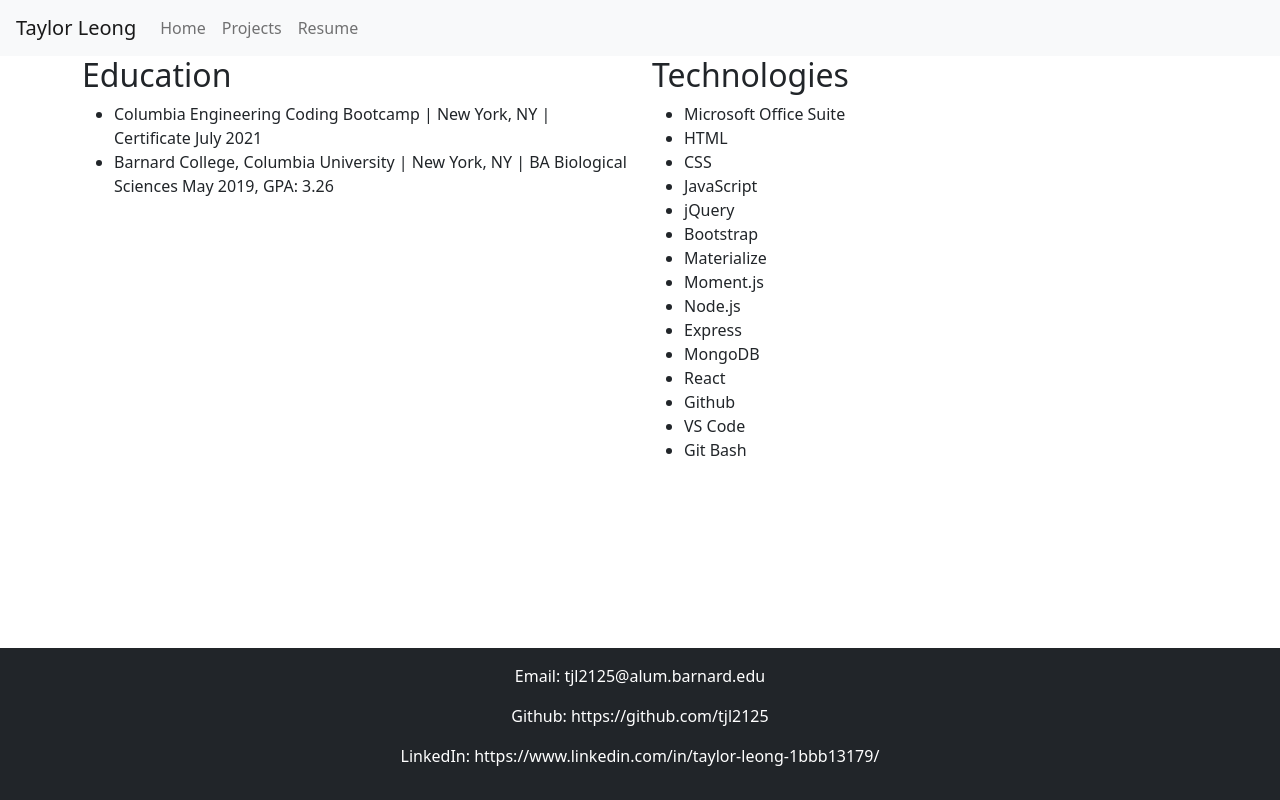
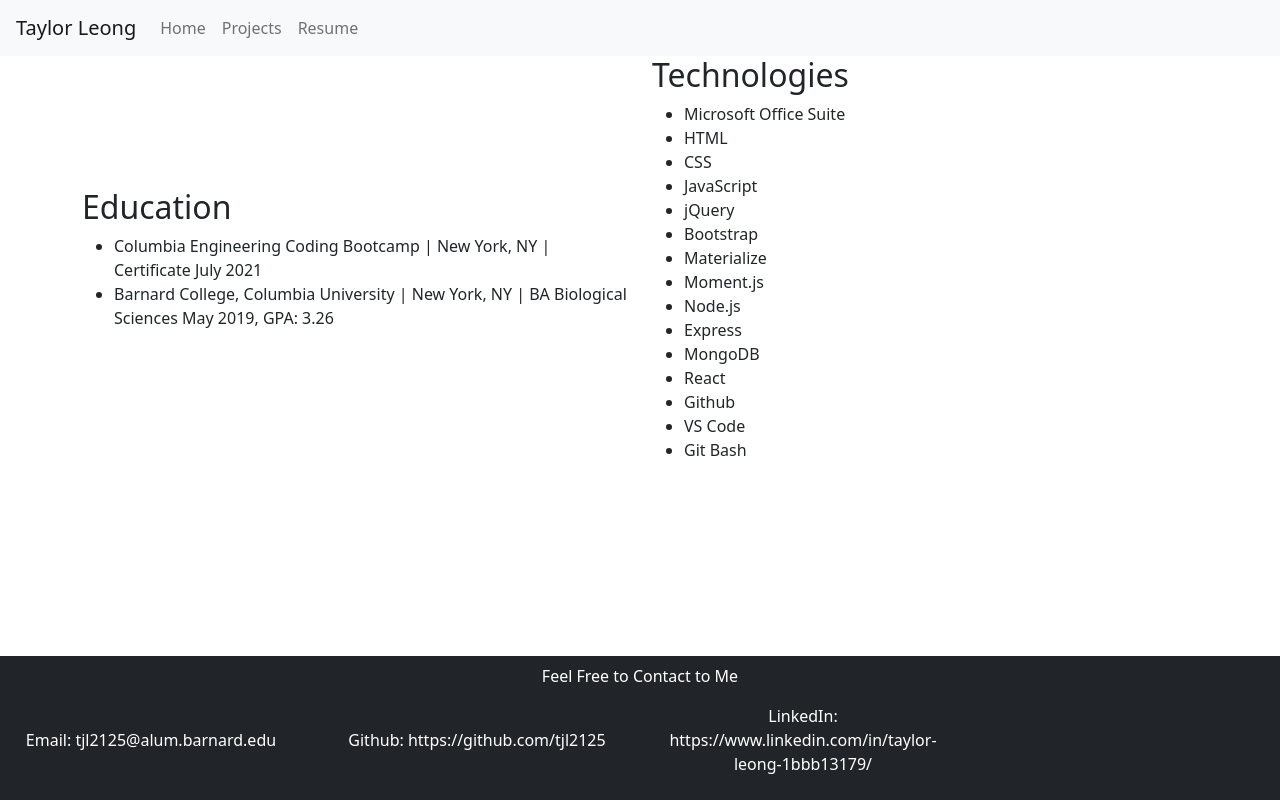
Before and after one commit to tjl2125/portfolio-react, a React (Create React App) app: page /Resume in a window 1280 px wide. Built offline with nearby package versions, Linux system fonts and the light colour scheme.

Commit message:
styling edits for footer and resume

```diff
--- a/src/components/Footer/Footer.js
+++ b/src/components/Footer/Footer.js
@@ -3,21 +3,22 @@ import React from "react";
 function Footer() {
     return(
         <div className = "footer">
-            <footer className = "py-3 bg-dark fixed-bottom">
+            <footer className = "py-2 bg-dark fixed-bottom">
             <div className = "contact-container text-white text-center">
+                <div className = "row align-items-center">
+                <p>Feel Free to Contact to Me</p>
+                <div className = "col-3 email">
+                    <p>Email: tjl2125@alum.barnard.edu</p>
+                </div>
 
-                <section className = "email">
-                    <p>Email: tjl2125@alum.barnard.edu</p>
-                </section>
+                <div className = "col-3 github-profile">
+                    <p>Github: https://github.com/tjl2125</p>
+                </div>
 
-                <section className = "github-profile">
-                    <p>Github: https://github.com/tjl2125</p>
-                </section>
-
-                <section className = "linkedin">
+                <div className = "col-3 linkedin">
                     <p>LinkedIn: https://www.linkedin.com/in/taylor-leong-1bbb13179/</p>
-                </section>
-
+                </div>
+            </div>
             </div>
             </footer>
         </div>
--- a/src/components/Resume/Resume.js
+++ b/src/components/Resume/Resume.js
@@ -4,7 +4,7 @@ function Resume () {
     return (
         <div className= "resume">
             <div className= "container">
-                <div className = "row justify-content-md-center">
+                <div className = "row align-items-center">
                     <div className = "col-6">
                         <h2>Education</h2>
                         <ul>
```
